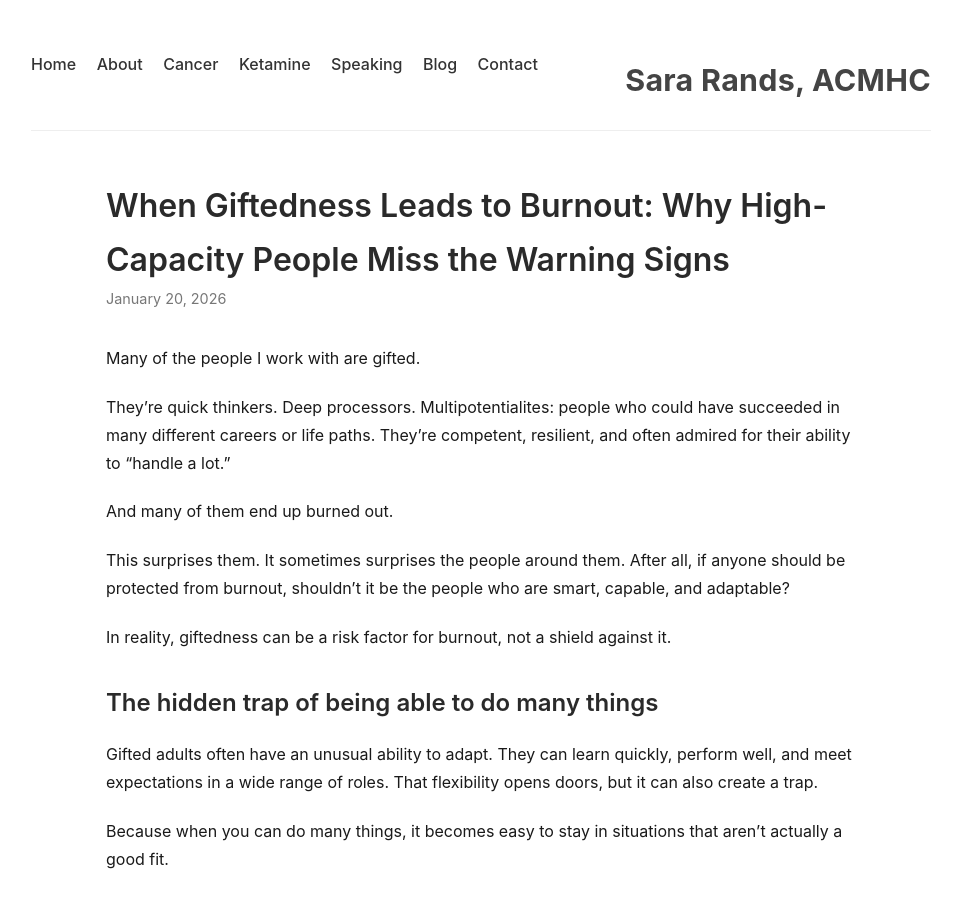
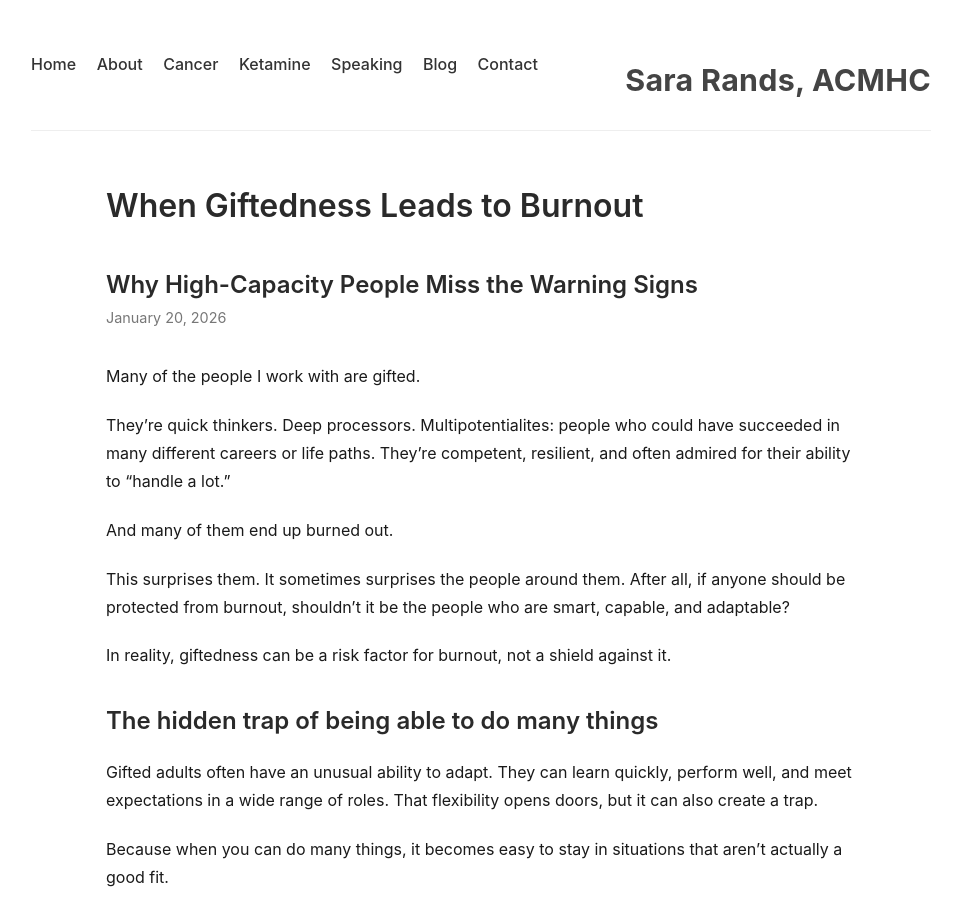
Before and after one commit to SaraRands/sararands-site, a Jekyll site: the page built from _posts/2026-01-20-gifted-burnout.md, in a window 1280 px wide and 900 px high. Shown: the whole window, without its empty margins (159-1120 px from the left). Built offline with Jekyll 4.4.1, drawn with Linux system fonts in a browser that asks for light colours.

Commit message:
subtitle

```diff
--- a/_layouts/post.html
+++ b/_layouts/post.html
@@ -8,6 +8,9 @@ layout: default
 
     <header class="post-header">
       <h1>{{ page.title }}</h1>
+      {% if page.subtitle %}
+        <h2 class="subtitle">{{ page.subtitle }}</h2>
+      {% endif %}
       <p class="post-date">{{ page.date | date: "%B %-d, %Y" }}</p>
     </header>
 
--- a/_posts/2026-01-20-gifted-burnout.md
+++ b/_posts/2026-01-20-gifted-burnout.md
@@ -1,6 +1,7 @@
 ---
 layout: post
-title: "When Giftedness Leads to Burnout: Why High-Capacity People Miss the Warning Signs"
+title: "When Giftedness Leads to Burnout"
+subtitle: "Why High-Capacity People Miss the Warning Signs"
 description: "Gifted, multipotentialite adults often burn out not because they’re weak, but because they’re too capable. How resilience, misfit, and endurance can hide burnout for years."
 ---
 
```
